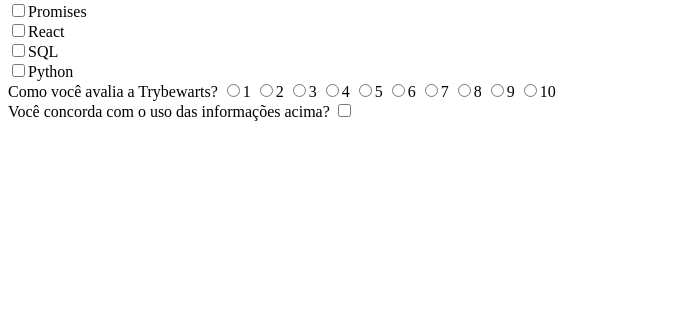
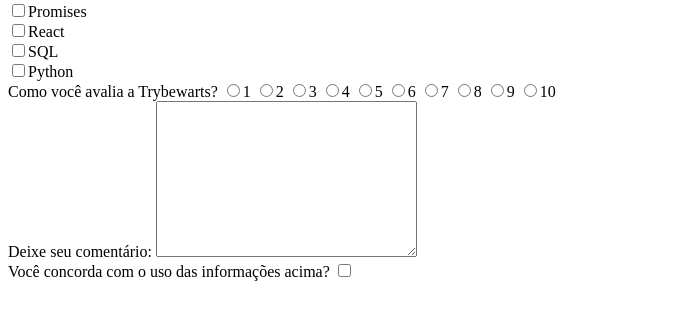
Before and after one commit to Elienay-Alves/Trybewarts, a plain HTML site: page index.html in a window 1280 px wide. Shown: the part 265-582 px from the top of the page, 0-679 px from the left. Drawn offline with Linux system fonts and the light colour scheme.

Commit message:
Finalizamos o Requisito 15

```diff
--- a/index.html
+++ b/index.html
@@ -67,6 +67,10 @@
         <label for=""><input type="radio" name="rate" value="9">9</label>
         <label for=""><input type="radio" name="rate" value="10">10</label>
       </section>
+      <section class="text-section">
+        <label for="textarea" class="textarea">Deixe seu comentário:</label>
+        <textarea name="textarea" id="textarea" cols="30" rows="10" maxlength="500"></textarea>
+      </section>
       <section class="agreement-section">
         <label for="agreement" id="label-infos">Você concorda com o uso das informações acima?</label>
         <input type="checkbox" name="agreement" id="agreement">
```
